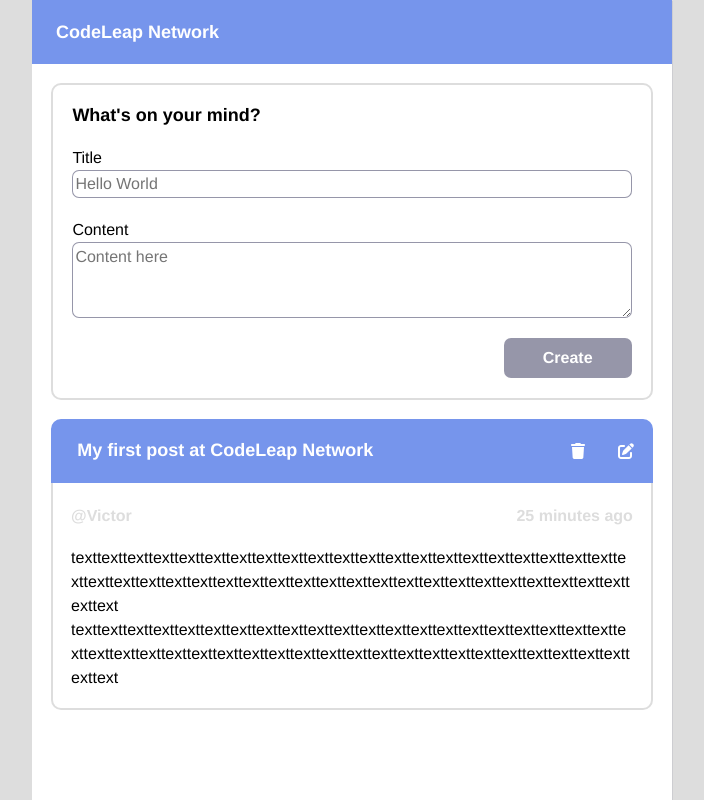
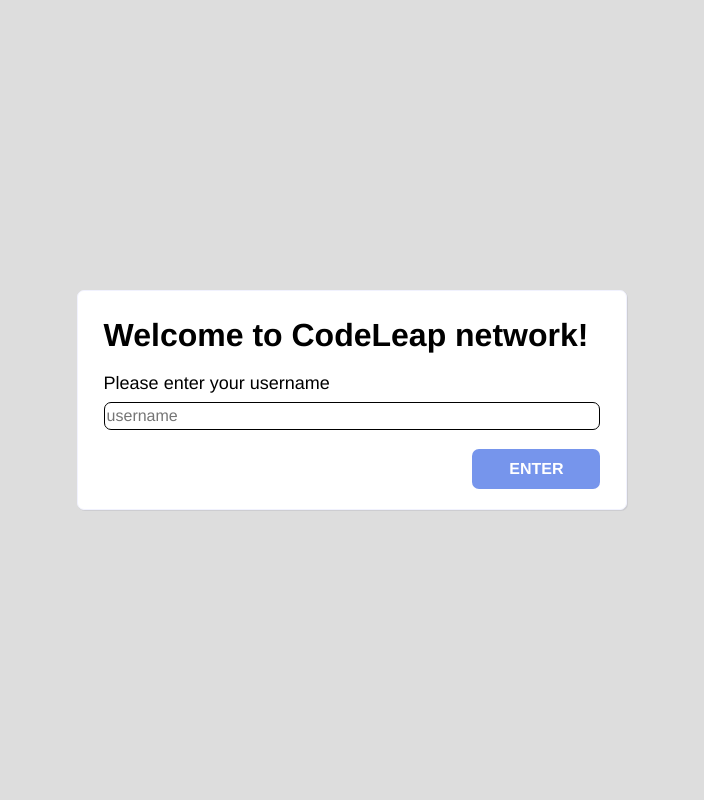
Before and after one commit to gtretow/secret, a React (Vite) app: page /mainScreen in a window 1280 px wide. Shown: the whole page, without its empty margins (288-992 px from the left). Built offline with nearby package versions, Linux system fonts and the light colour scheme.

Commit message:
added protection

```diff
--- a/src/App.jsx
+++ b/src/App.jsx
@@ -1,12 +1,15 @@
 import GlobalStyles from "./styles/GlobalStyles";
 import AppRoutes from "./Routes";
 import { Wrapper } from "./styles/Wrapper";
+import { useSelector } from "react-redux";
 
 function App() {
+  const { isLogged } = useSelector((state) => state.user);
+
   return (
     <Wrapper>
       <GlobalStyles />
-      <AppRoutes />
+      <AppRoutes isLogged={isLogged} />
     </Wrapper>
   );
 }
--- a/src/Components/CreateCard/CreateCard.jsx
+++ b/src/Components/CreateCard/CreateCard.jsx
@@ -1,5 +1,4 @@
-import React, { useCallback, useEffect, useRef, useState } from "react";
-import uniqid from 'uniqid';
+import React, { useEffect, useRef, useState } from "react";
 
 import * as S from "./styled";
 import Button from "../../Components/Button/Button";
@@ -7,43 +6,40 @@
 import { getUserPosts } from "../../Actions/axios";
 
 const CreateCard = () => {
-  const [title, setTitle] = useState('')
-  const [content, setContent] = useState('')
-  const {username} = useSelector(state => state.user);
+  const [title, setTitle] = useState("");
+  const [content, setContent] = useState("");
+  const { username } = useSelector((state) => state.user);
   const [isInputChanged, setIsInputChanged] = useState(false);
 
   useEffect(() => {
-
-    setIsInputChanged(title && content !== '');
+    setIsInputChanged(title && content !== "");
   }, [content, title]);
 
   const titleRef = useRef(null);
   const contentRef = useRef(null);
 
-  async function handleTitle(){
+  async function handleTitle() {
     const value = titleRef.current.value;
     await setTitle(value);
   }
-  async function handleContent(){
+  async function handleContent() {
     const value = contentRef.current.value;
     await setContent(value);
   }
 
-  async function generateNewCard () {
+  async function generateNewCard() {
     let payload;
 
     payload = {
-      "id": Number(uniqid()),
-      "username": username,
-      "created_datetime": new Date().toLocaleString(),
-      "title": title,
-      "content": content
-    }
+      username: username,
+      title: title,
+      content: content,
+    };
 
     await createPost(payload);
 
-    setTitle('');
-    setContent('');
+    setTitle("");
+    setContent("");
 
     await getUserPosts();
 
@@ -55,17 +51,31 @@
       <S.BlackText>What's on your mind?</S.BlackText>
       <S.InputContainer>
         <p>Title</p>
-        <S.TitleInput name="input" placeholder="Hello World" type="text" ref={titleRef} onChange={handleTitle}/>
+        <S.TitleInput
+          name="input"
+          placeholder="Hello World"
+          type="text"
+          ref={titleRef}
+          onChange={handleTitle}
+        />
       </S.InputContainer>
       <S.InputContainer>
         <p>Content</p>
-        <S.ContentInput name="content" type="text" placeholder="Content here" ref={contentRef} onChange={handleContent}/>
+        <S.ContentInput
+          name="content"
+          type="text"
+          placeholder="Content here"
+          ref={contentRef}
+          onChange={handleContent}
+        />
       </S.InputContainer>
       <S.ButtonContainer>
-        <Button onClick={generateNewCard} disabled={!isInputChanged}>Create</Button>
+        <Button onClick={generateNewCard} disabled={!isInputChanged}>
+          Create
+        </Button>
       </S.ButtonContainer>
     </S.CardWrapper>
   );
-}
+};
 
-export default CreateCard
+export default CreateCard;
--- a/src/Components/PostedCard/PostedCard.jsx
+++ b/src/Components/PostedCard/PostedCard.jsx
@@ -3,9 +3,8 @@
 import { FontAwesomeIcon } from "@fortawesome/react-fontawesome";
 import { faTrash, faPenToSquare } from "@fortawesome/free-solid-svg-icons";
 
-export default function PostedCard({openModal, changeTypeOfModal}) {
-
-  function handleOnClick(type){
+export default function PostedCard({ openModal, changeTypeOfModal, post }) {
+  function handleOnClick(type) {
     openModal(true);
     changeTypeOfModal(type);
   }
@@ -15,19 +14,22 @@
       <S.HeaderWrapper>
         <S.WhiteText>My first post at CodeLeap Network</S.WhiteText>
         <S.IconWrapper>
-          <FontAwesomeIcon icon={faTrash} onClick={() => handleOnClick('delete')} />
-          <FontAwesomeIcon icon={faPenToSquare} onClick={() => handleOnClick('edit')} />
+          <FontAwesomeIcon
+            icon={faTrash}
+            onClick={() => handleOnClick("delete")}
+          />
+          <FontAwesomeIcon
+            icon={faPenToSquare}
+            onClick={() => handleOnClick("edit")}
+          />
         </S.IconWrapper>
       </S.HeaderWrapper>
       <S.ContentWrapper>
         <S.NameWrapper>
-          <p>@Victor</p> <p>25 minutes ago</p>
+          <p>{post.username}</p> <p>{post.created_datetime} minutes ago</p>
         </S.NameWrapper>
         <S.TextWrapper>
-          <p>
-            texttexttexttexttexttexttexttexttexttexttexttexttexttexttexttexttexttexttexttexttexttexttexttexttexttexttexttexttexttexttexttexttexttexttexttexttexttexttexttexttexttexttexttexttext
-            texttexttexttexttexttexttexttexttexttexttexttexttexttexttexttexttexttexttexttexttexttexttexttexttexttexttexttexttexttexttexttexttexttexttexttexttexttexttexttexttexttexttexttexttext
-          </p>
+          <p>{post.content}</p>
         </S.TextWrapper>
       </S.ContentWrapper>
     </S.PostWrapper>
--- a/src/Pages/MainScreen/MainScreen.jsx
+++ b/src/Pages/MainScreen/MainScreen.jsx
@@ -13,13 +13,12 @@
 const MainScreen = () => {
   const [modalOpen, setModalOpen] = useState(false);
   const [posts, setPosts] = useState(false);
-  const [typeOfModal, setTypeOfModal] = useState('');
-  const {username} = useSelector(state => state.user);
+  const [typeOfModal, setTypeOfModal] = useState("");
+  const { username } = useSelector((state) => state.user);
 
-  const dispatch = useDispatch()
+  const dispatch = useDispatch();
 
   useEffect(() => {
-
     const fetchPosts = async () => {
       const response = await getUserPosts();
       setPosts(response.data);
@@ -28,20 +27,18 @@
     fetchPosts();
 
     return () => {
-      console.log('posts =>', posts)
-    }
-  }, [])
-
-
+      console.log("posts =>", posts);
+    };
+  }, []);
 
   const handleLogout = () => {
-    dispatch(logout())
-  }
+    dispatch(logout());
+  };
 
   const handleModalOpen = () => setModalOpen(true);
   const handleModalClose = () => setModalOpen(false);
 
-  function handleTypeOfModal(type){
+  function handleTypeOfModal(type) {
     setTypeOfModal(type);
   }
 
@@ -51,7 +48,17 @@
         <S.WhiteText>CodeLeap Network</S.WhiteText>
       </S.Header>
       <CreateCard />
-      <PostedCard openModal={handleModalOpen} changeTypeOfModal={handleTypeOfModal} />
+      {posts.map((item) => {
+        return (
+          <PostedCard
+            key={item.id}
+            post={item}
+            openModal={handleModalOpen}
+            changeTypeOfModal={handleTypeOfModal}
+          />
+        );
+      })}
+
       <>
         {createPortal(
           <Modal
@@ -66,6 +73,6 @@
       </>
     </S.MainScreen>
   );
-}
+};
 
-export default MainScreen
+export default MainScreen;
--- a/src/Pages/SignUp/SignUp.jsx
+++ b/src/Pages/SignUp/SignUp.jsx
@@ -1,17 +1,22 @@
-import React, {useState} from "react";
+import React, { useState, useRef } from "react";
 import * as S from "./styled";
 import Button from "../../Components/Button/Button";
 import { useDispatch } from "react-redux";
 import { changeUser } from "../../Redux/userSlice";
-
-
+import { Link } from "react-router-dom";
 
 const SignUp = () => {
-  const [username, setUsername] = useState('')
-  const dispatch = useDispatch()
+  const [username, setUsername] = useState("");
+  const dispatch = useDispatch();
+  const usernameRef = useRef(null);
 
   const handleLogin = () => {
-    dispatch(changeUser(username))
+    dispatch(changeUser(username));
+  };
+
+  async function handleUsername() {
+    const value = usernameRef.current.value;
+    await setUsername(value);
   }
 
   return (
@@ -22,13 +27,17 @@
         <S.Input
           type="text"
           placeholder="username"
-          onChange={(e)=> setUsername(e.target.value)}/>
+          onChange={handleUsername}
+          ref={usernameRef}
+        />
       </S.InputBox>
       <S.ButtonContainer>
-        <Button onClick={handleLogin}>ENTER</Button>
+        <Link to="/mainScreen">
+          <Button onClick={handleLogin}>ENTER</Button>
+        </Link>
       </S.ButtonContainer>
     </S.SignUpWrapper>
   );
-}
+};
 
-export default SignUp
+export default SignUp;
--- a/src/Pages/SignUp/styled.js
+++ b/src/Pages/SignUp/styled.js
@@ -28,7 +28,6 @@
 
 export const Input = styled.input`
   border-radius: 7px;
-  color: transparent;
   width: 100%;
   border: 1px solid ${COLORS.black};
 `;
--- a/src/Routes.jsx
+++ b/src/Routes.jsx
@@ -1,15 +1,19 @@
 import React from "react";
-import { Route, BrowserRouter, Routes } from "react-router-dom";
+import { Route, BrowserRouter, Routes, redirect } from "react-router-dom";
 import SignUp from "./Pages/SignUp/SignUp.jsx";
 import MainScreen from "./Pages/MainScreen/MainScreen.jsx";
 
-const AppRoutes = () => {
+const AppRoutes = ({ isLogged }) => {
   return (
     <BrowserRouter>
       <Routes>
-        <Route element={<MainScreen />} path="/mainScreen" />
-        <Route element={<SignUp />} exact path="/" />
-        <Route path="*" element={<SignUp to="/" replace />} />
+        <Route
+          render={() =>
+            isLogged === true ? <MainScreen /> : redirect("/login")
+          }
+        />
+        <Route element={<SignUp />} exact path="/login" />
+        <Route path="*" element={<SignUp to="/login" replace />} />
       </Routes>
     </BrowserRouter>
   );
```
